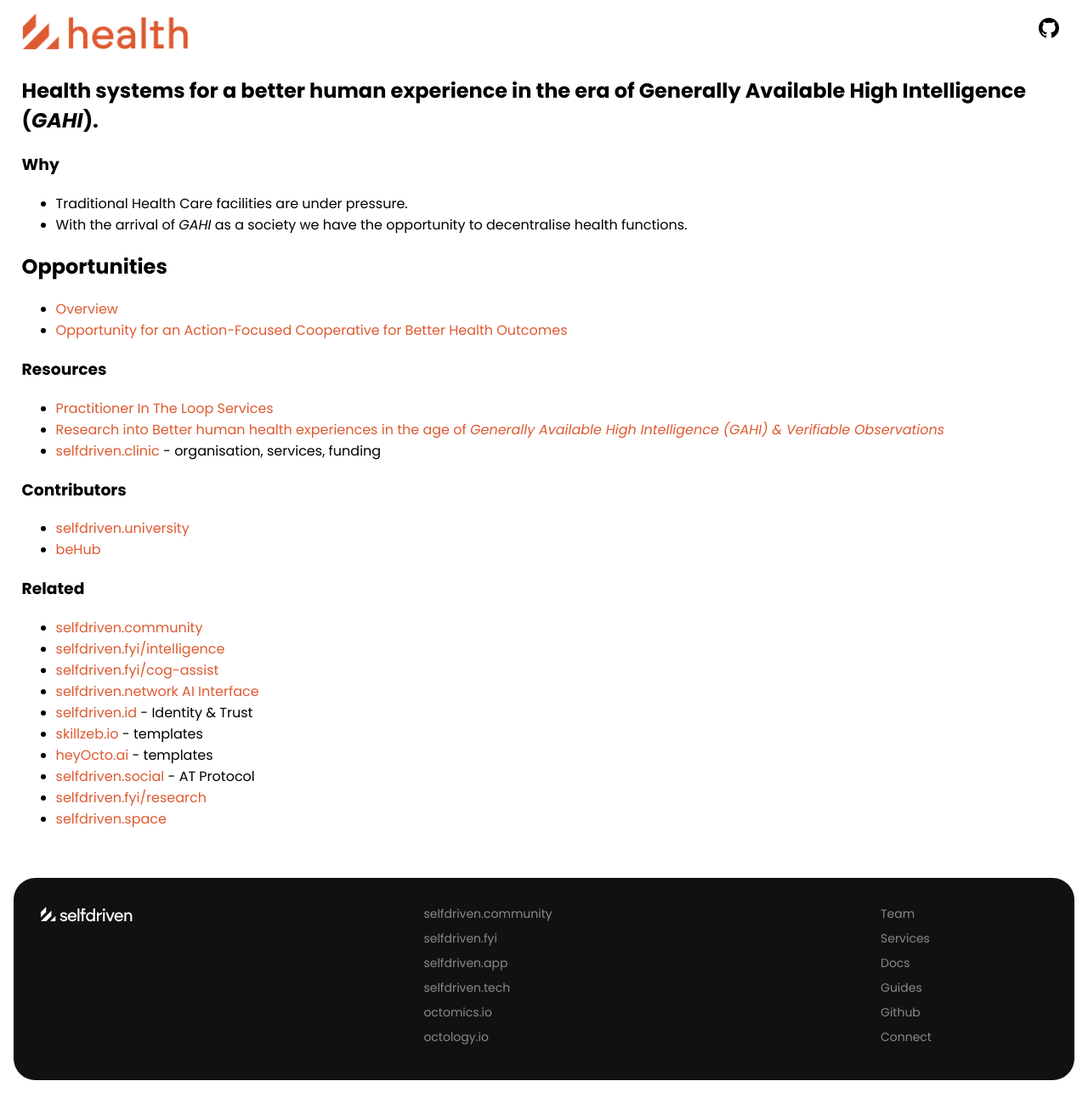
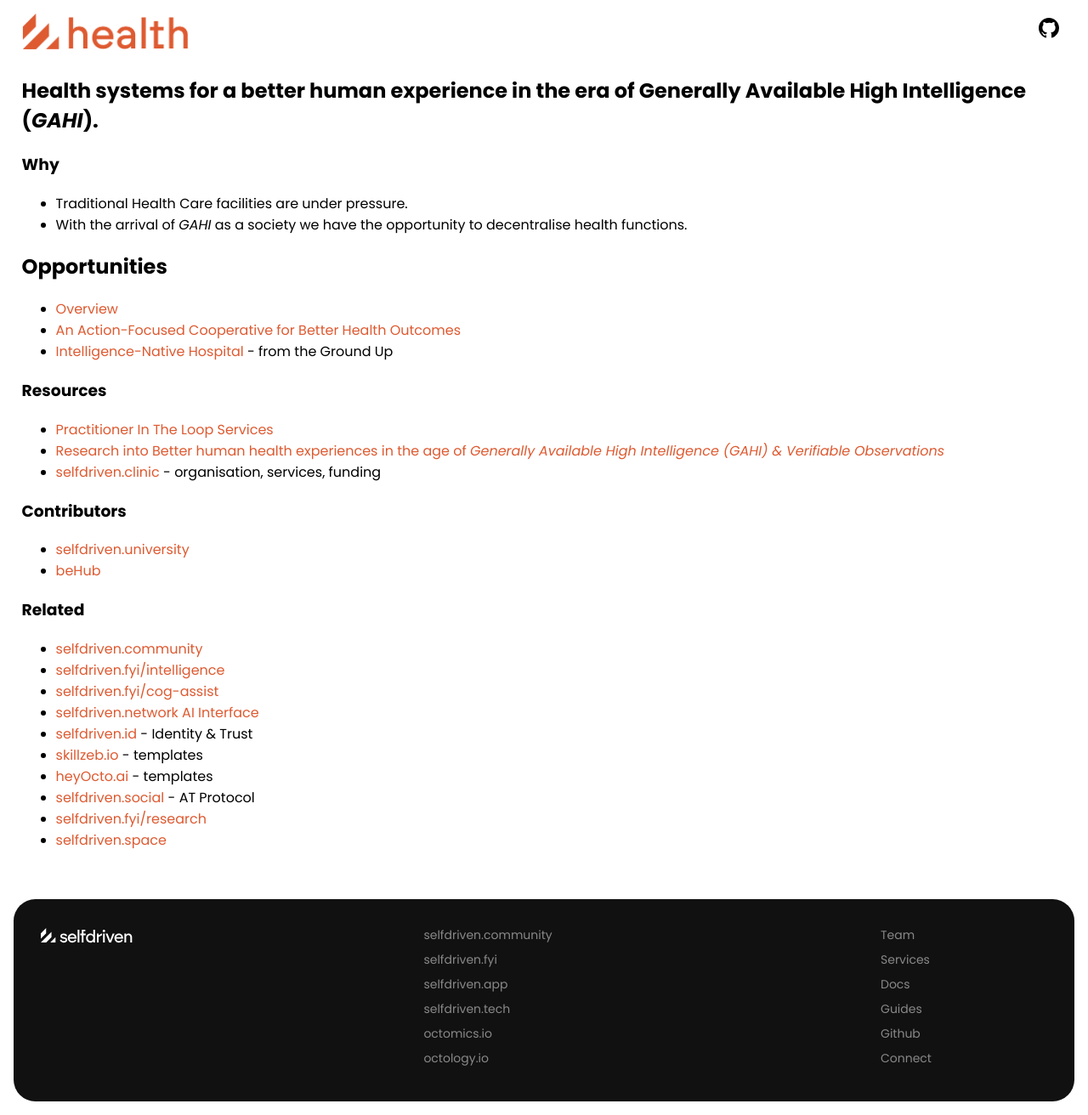
Before and after one commit to selfdriven-foundation/selfdriven-health, a Jekyll site: the page built from docs/index.md, in a window 1280 px wide. Shown: the whole page at 85% size. Built offline with Jekyll 4.4.1, drawn with Linux system fonts in a browser that asks for light colours; before the commit the page ends 1287 px from its top, so only the background shows below that.

Commit message:
Update index.md

```diff
--- a/docs/index.md
+++ b/docs/index.md
@@ -12,7 +12,8 @@
 ## Opportunities
 
 - [Overview](/opportunity/overview)
-- [Opportunity for an Action-Focused Cooperative for Better Health Outcomes](/cooperative/opportunity/)
+- [An Action-Focused Cooperative for Better Health Outcomes](/cooperative/opportunity/)
+- [Intelligence-Native Hospital](/cooperative/opportunity/) - from the Ground Up
 
 ### Resources
 
```
